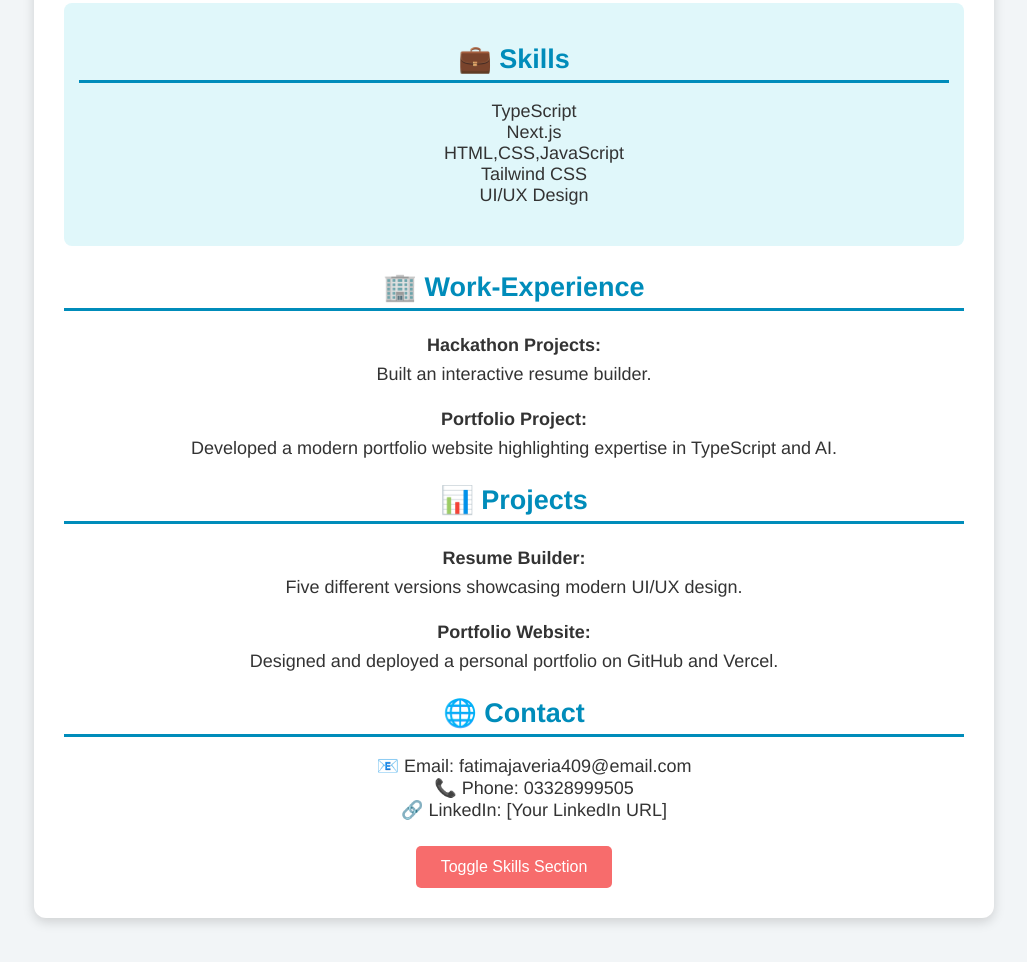
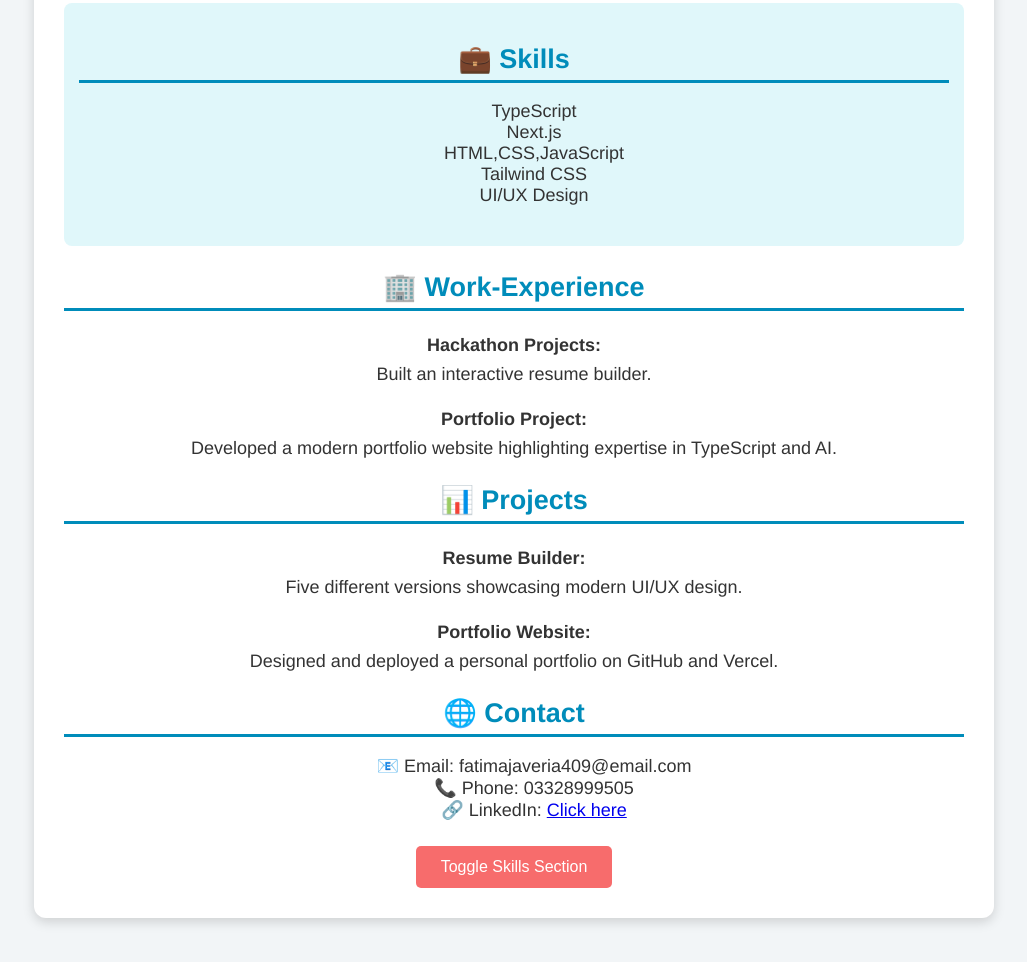
Before and after one commit to javeria-fatima49/resume, a plain HTML site: page index.html in a window 1280 px wide. Shown: the part 578-1540 px from the top of the page, without its empty margins (126-1153 px from the left). Drawn offline with Linux system fonts and the light colour scheme.

Commit message:
resume push to github

```diff
--- a/index.html
+++ b/index.html
@@ -51,7 +51,7 @@
   <ul>
     <li> 📧  Email: fatimajaveria409@email.com</li>
     <li>📞 Phone: 03328999505</li>
-    <li>🔗 LinkedIn: [Your LinkedIn URL] </li>
+    <li>🔗 LinkedIn: <a href="https://www.linkedin.com/in/javeria-fatima-5414a330b?utm_source=share&utm_campaign=share_via&utm_content=profile&utm_medium=android_app" target="_blank">Click here</a></li>
 </ul>
 
 </section>
```
